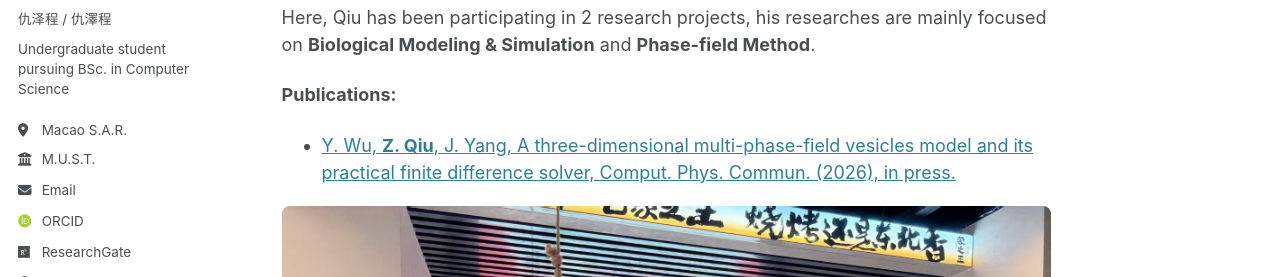
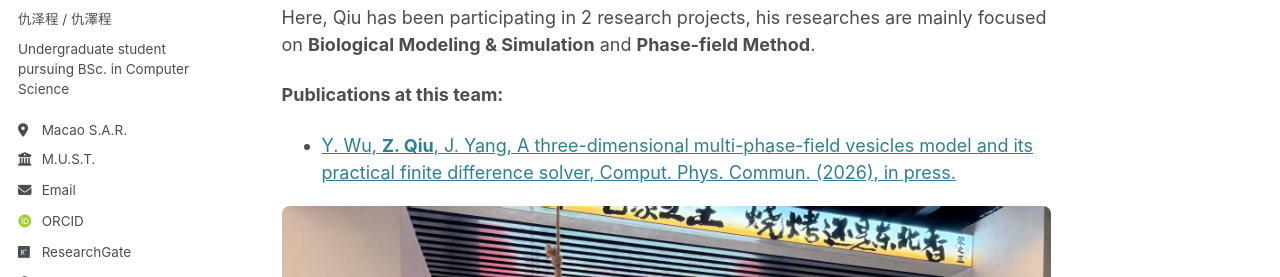
Before and after one commit to aaron-z-chiu/aaron-z-chiu.github.io, a Jekyll site: the page built from _research/JXYang.md, in a window 1280 px wide and 900 px high. Shown: the part 330-607 px from the top of the window. Built offline with Jekyll 4.4.1, drawn with Linux system fonts in a browser that asks for light colours; some web fonts are replaced.

Commit message:
publication

```diff
--- a/_research/JXYang.md
+++ b/_research/JXYang.md
@@ -12,7 +12,7 @@ The PF-CFD (Phase-Field Computational Fluid Dynamics) Team is led by Prof. Junxi
 
 Here, Qiu has been participating in 2 research projects, his researches are mainly focused on **Biological Modeling & Simulation** and **Phase-field Method**.
 
-**Publications:**
+**Publications at this team:**
 
 * [Y. Wu, <b>Z. Qiu</b>, J. Yang, A three-dimensional multi-phase-field vesicles model and its practical finite difference solver, Comput. Phys. Commun. (2026), in press.](https://zecqiu.com/publication/2025-08-25-3d-vesicles-model)
 
```
